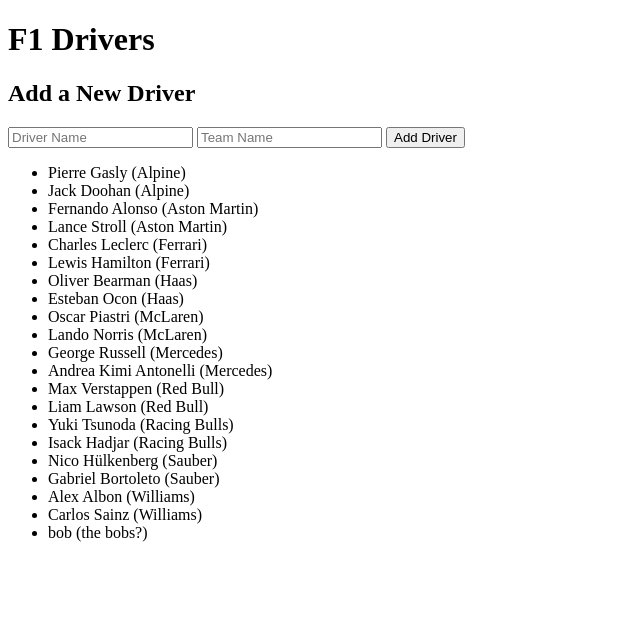
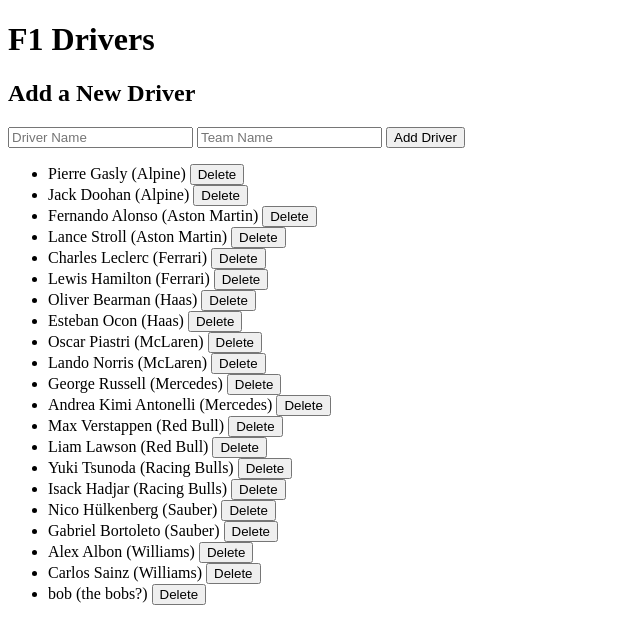
Before and after one commit to catrionaaa/weblab9, a Flask app: page / in a window 1280 px wide. Shown: the top 644 px of the page, without its empty margins (0-640 px from the left). Run offline with Flask 3, Linux system fonts and the light colour scheme.

Commit message:
delete i hope

```diff
--- a/sqlActivity/app.py
+++ b/sqlActivity/app.py
@@ -40,6 +40,13 @@
     db.session.commit()
     return redirect('/')
 
+@app.route('/delete/<int:id>', methods=['POST'])
+def delete_driver(id):
+    driver = Driver.query.get(id)
+    db.session.delete(driver)
+    db.session.commit()
+    return redirect('/')
+
 @app.route('/')
 def index():
     drivers = Driver.query.all()  # Fetch all drivers from SQLite
--- a/sqlActivity/templates/index.html
+++ b/sqlActivity/templates/index.html
@@ -15,7 +15,12 @@
 
     <ul>
         {% for driver in drivers %}
-            <li>{{ driver.name }} ({{ driver.team }})</li>
+        <li>
+            {{ driver.name }} ({{ driver.team }})
+            <form action="/delete/{{ driver.id }}" method="POST" style="display:inline;">
+                <button type="submit">Delete</button>
+            </form>
+        </li>
         {% endfor %}
     </ul>
 </body>
```
